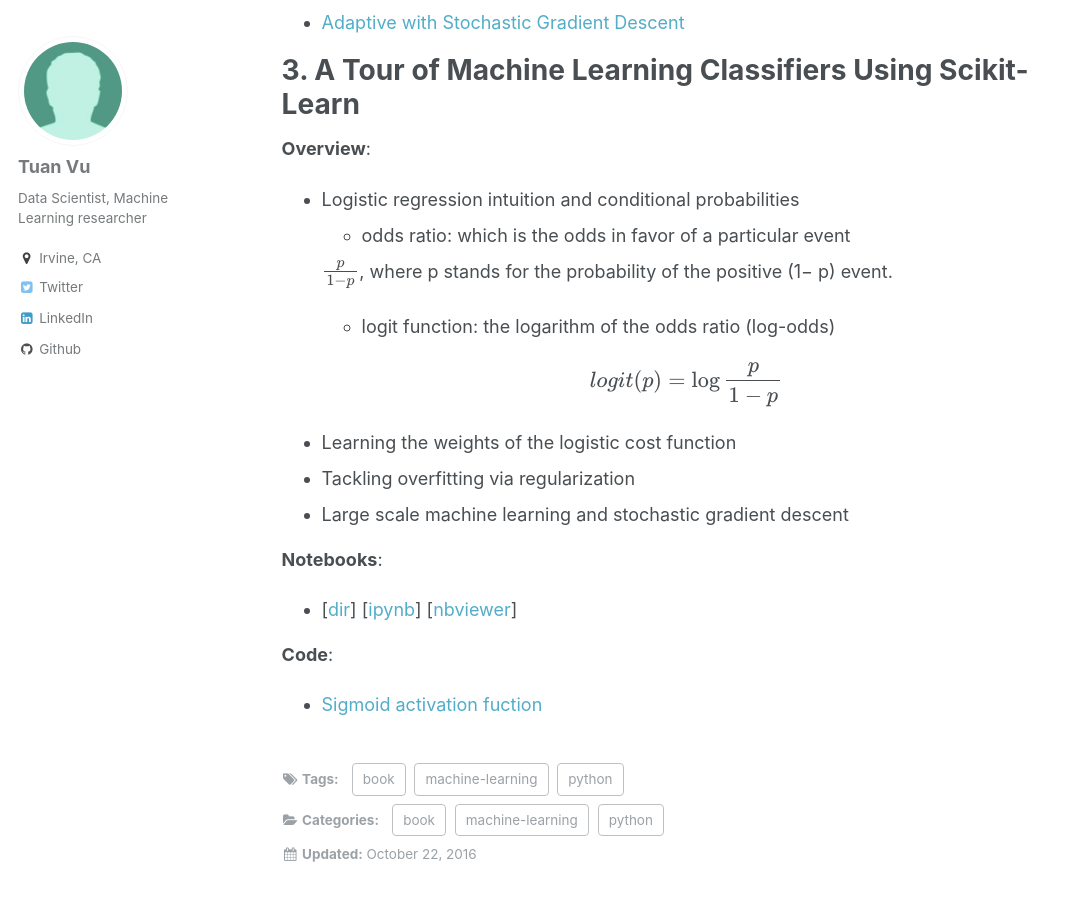
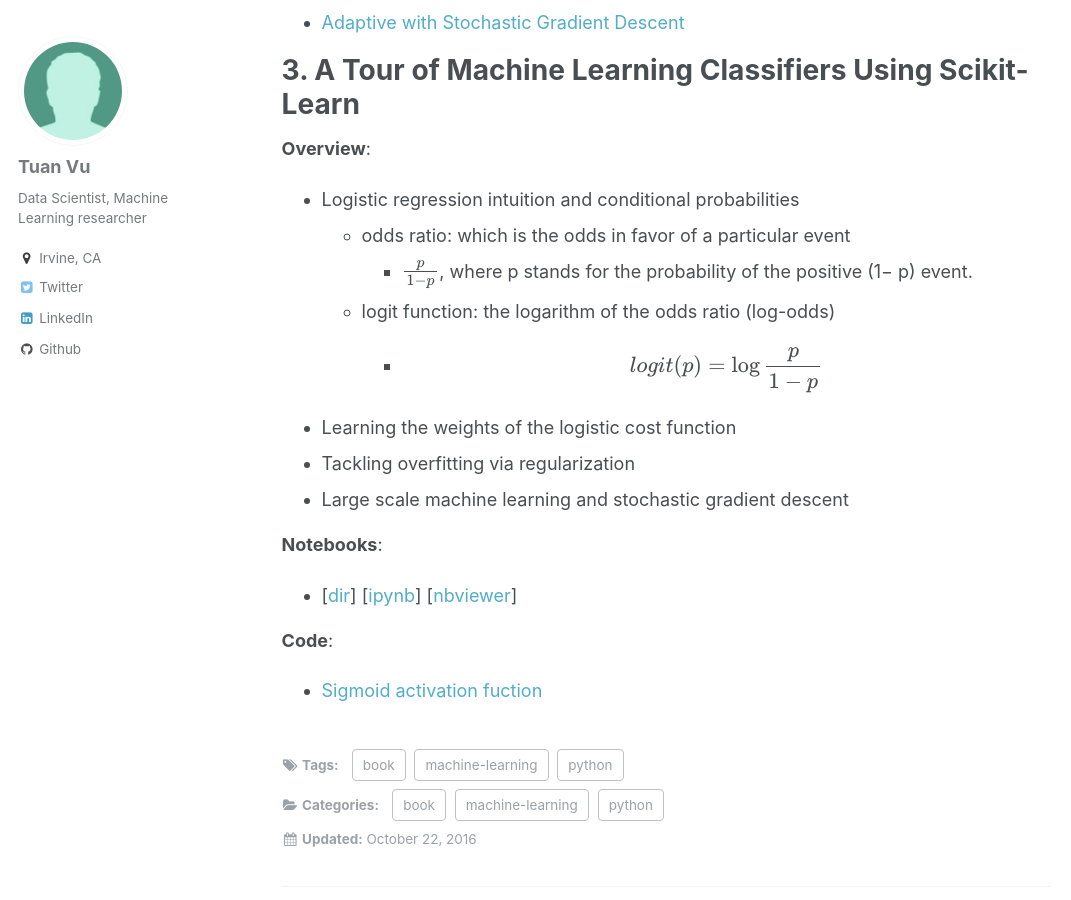
Before and after one commit to jeanho1/tuanavu.github.io, a Jekyll site: the page built from _posts/2016-10-22-books-review-python-machine-learning.md, in a window 1280 px wide and 900 px high, scrolled down 2345 px. Shown: the whole window, without its empty margins (0-1071 px from the left). Built offline with Jekyll 4.4.1, drawn with Linux system fonts in a browser that asks for light colours; formulas are drawn with MathJax 3; comment, search, counter and statistics services are not loaded.

```diff
--- a/_posts/2016-10-22-books-review-python-machine-learning.md
+++ b/_posts/2016-10-22-books-review-python-machine-learning.md
@@ -68,12 +68,10 @@ __Overview__:
 
 - Logistic regression intuition and conditional probabilities
   - odds ratio: which is the odds in favor of a particular event
-
-  $$\frac{p}{1 - p}$$, where p stands for the probability of the positive (1− p) event.
+    - $$\frac{p}{1 - p}$$, where p stands for the probability of the positive (1− p) event.
 
   - logit function: the logarithm of the odds ratio (log-odds)
-
-  $$logit(p) = \log \frac{p}{1 - p}$$
+    - $$logit(p) = \log \frac{p}{1 - p}$$
 
 
 
```
